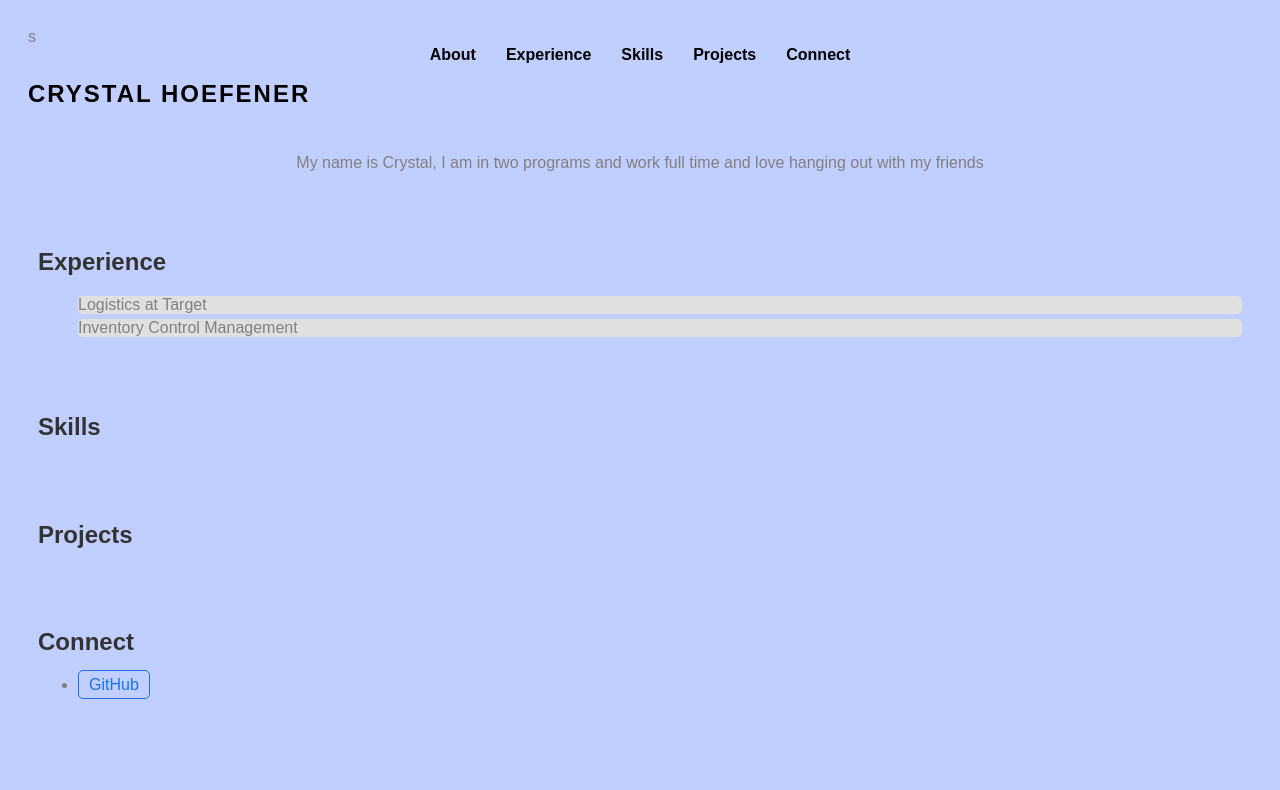
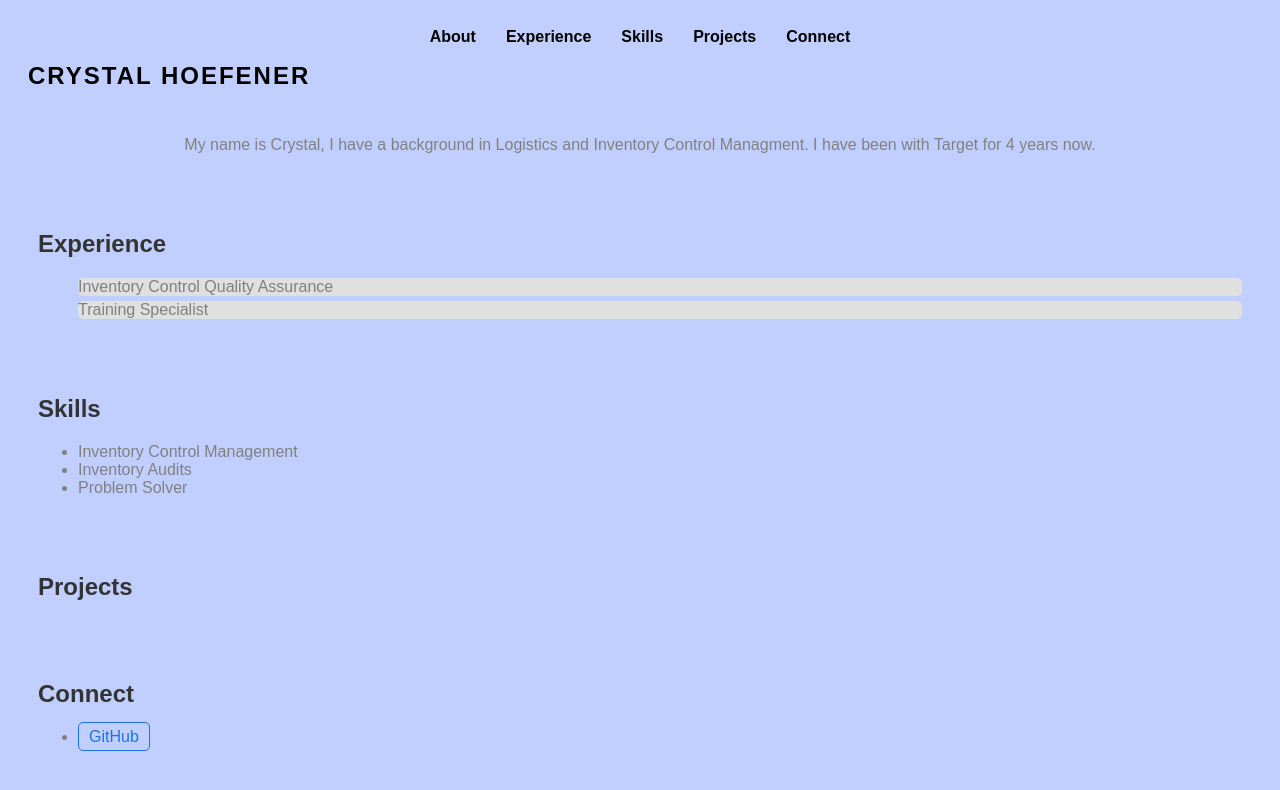
Before and after one commit to cah0214/crystal-hoefener-luna, a plain HTML site: page index.html in a window 1280 px wide. Drawn offline with Linux system fonts and the light colour scheme.

Commit message:
updated changes

```diff
--- a/index.html
+++ b/index.html
@@ -1,4 +1,4 @@
-s<!DOCTYPE html>
+<!DOCTYPE html>
 <html lang="en">
 <head>
     <style>
@@ -7,14 +7,9 @@ s<!DOCTYPE html>
     <meta charset="UTF-8">
     <meta name="description" content="All about Me">
     <title>Crystal's Webpage</title>
-    <style>
-  body {
-    background-color: pink;
-  }
-</style>
-<link rel="stylesheet" href="css/index.css">
+    <link rel="stylesheet" href="css/index.css">
+</head>
 
-</head>
 <body>
    <nav>
     <ul>
@@ -25,14 +20,14 @@ s<!DOCTYPE html>
         <li><a href="connect">Connect</a></li>
     </ul>
    </nav>
+
    <!-- Name -->
     <h1>Crystal Hoefener</h1>
 
     <!--About Section-->
 <section id="about">
-    <p>My name is Crystal, I am in two programs and
-        work full time and love hanging out with
-         my friends</p>
+    <p>My name is Crystal, I have a background in Logistics and Inventory Control Managment. I have been with Target for 4 years now.
+    </p>
 
 </section>
 
@@ -40,14 +35,19 @@ s<!DOCTYPE html>
 <section id="experience">
     <h2>Experience</h2>
     <ul>
-        <li>Logistics at Target</li>
-        <li>Inventory Control Management</li>
+        <li>Inventory Control Quality Assurance</li>
+        <li>Training Specialist</li>
     </ul>
 </section>
 
     <!--Skills Section-->
     <section id="skills">
         <h2>Skills</h2>
+        <ul>
+            <li>Inventory Control Management</li>
+            <li>Inventory Audits</li>
+            <li>Problem Solver</li>
+        </ul>
     </section>
 
     <!--Projects Section-->
```
